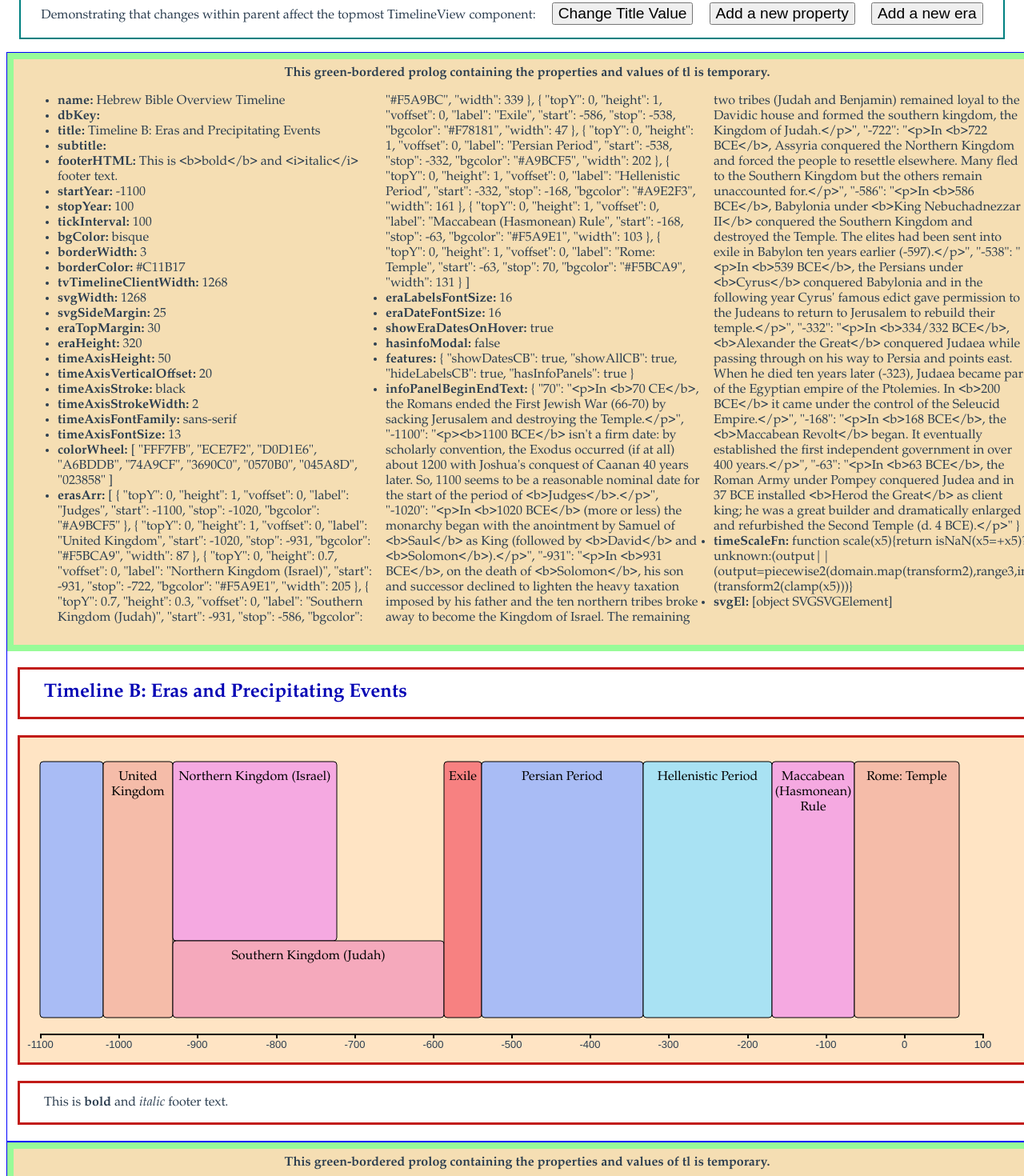
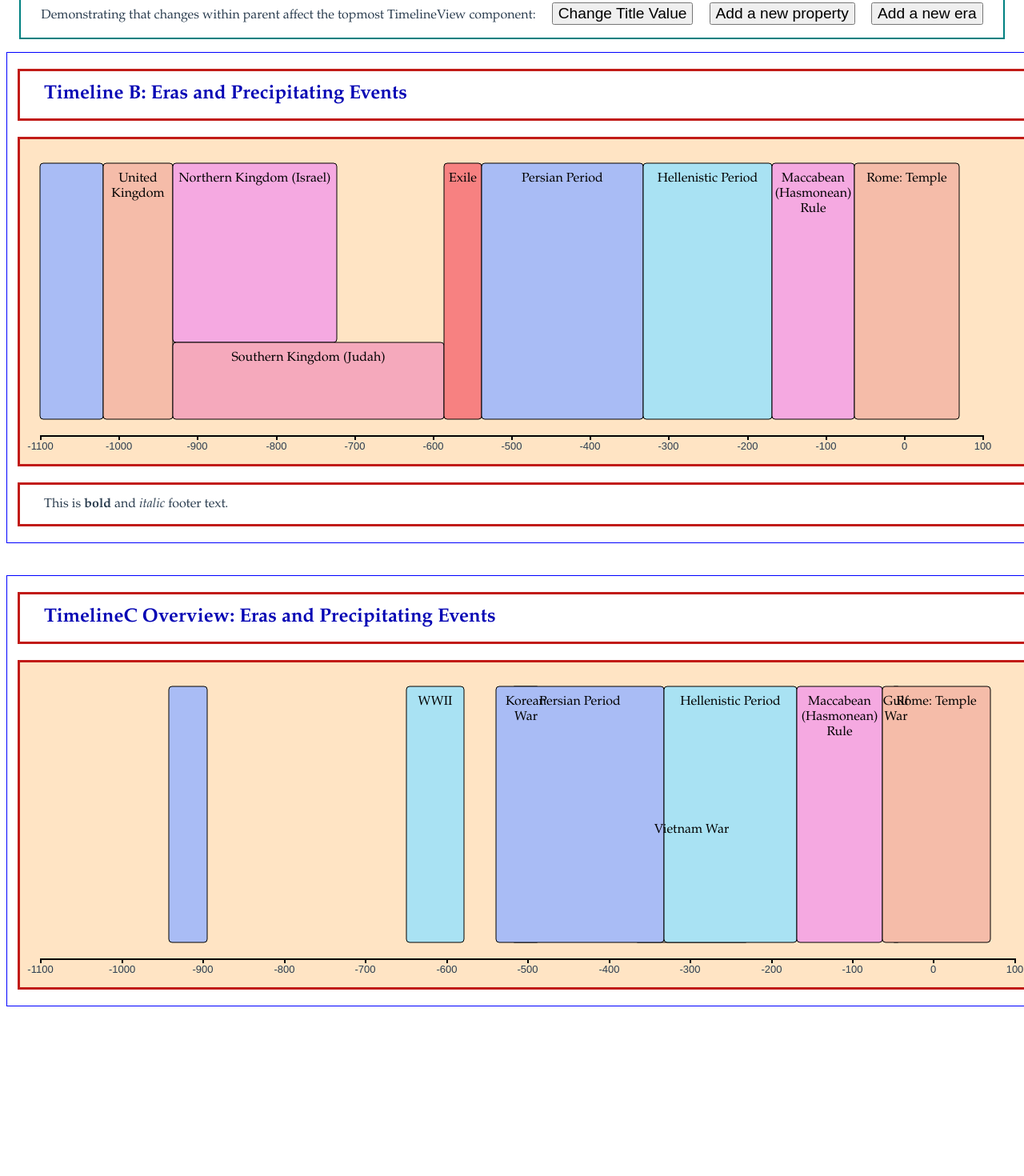
Before and after one commit to bruml2/studio1, a Vue app: page / in a window 1280 px wide. Shown: the part 1140-2610 px from the top of the page at 80% size. After the commit the page ends 2446 px from the top, so only its background shows below. Built offline with nearby package versions, Linux system fonts and the light colour scheme.

Commit message:
ready to debug

```diff
--- a/src/App.vue
+++ b/src/App.vue
@@ -1,7 +1,7 @@
 <template>
   <div id="app">
     <HelloWorld msg="The Studio1 App: TimelineView component is in the blue border below!" />
-    <TimelineView componentID="timelineA" :timeline="timelineA" :tvcWidth="tvcWidth"/>
+    <TimelineView timelineID="timelineA" :timeline="timelineA" :tvcWidth="tvcWidth" :showProlog="showPrologForA" />
     <div id="btns">
       <span>Demonstrating that changes within parent affect the topmost TimelineView component: &nbsp; &nbsp; </span>
       <button class="button" @click="changeProperty">Change Title Value</button>
@@ -10,8 +10,10 @@
       &nbsp; &nbsp;
       <button class="button" @click="addEra">Add a new era</button>
     </div>
-    <TimelineView componentID="timelineB" :timeline="timelineB" :tvcWidth="tvcWidth"/>
-    <TimelineView componentID="timelineC" :timeline="timelineC" :tvcWidth="tvcWidth"/>
+    <TimelineView timelineID="timelineB" :timeline="timelineB" :tvcWidth="tvcWidth"/>
+    <div style="height: 40px;"></div>
+    <TimelineView timelineID="timelineC" :timeline="timelineC" :tvcWidth="tvcWidth"/>
+    <div style="height: 40px;"></div>
   </div>
 </template>
 
@@ -90,7 +92,8 @@ export default {
         }
       },
       timelineC: null,
-      tvcWidth: 1302 /* allows for temporary 1px border */
+      tvcWidth: 1302, /* allows for temporary 1px border */
+      showPrologForA: true
     }
   },
   mounted: function() {
@@ -98,14 +101,14 @@ export default {
     .then(response => {
        if (!response.ok) { throw new Error("HTTP error " + response.status); }
        return response.json();
-   })
-   .then(json => {
+    })
+    .then(json => {
        this.timelineC = json;
-   })
-   .catch(function (error) {
+    })
+    .catch(function (error) {
        // this.dataError = true;
        throw new Error("fetch error: " + error);
-   })
+    })
   },
   methods: {
     changeProperty() {
--- a/src/components/TimelineView.vue
+++ b/src/components/TimelineView.vue
@@ -1,9 +1,11 @@
+<!-- for shadowed scrollbars see: https://markus.oberlehner.net/blog/scrolling-shadows-with-vue/
+-->
 <template>
   <div class="timelineViewContainer"
-       :id="componentID"
+       :id="timelineID"
        :style="{ width: tvcWidth + 'px' }"
   >
-    <div class="prolog"> <!-- this prolog is temporary: dev only -->
+    <div class="prolog" v-if="showProlog"> <!-- this prolog is temporary: dev only -->
       <div>This green-bordered prolog containing the properties and values of tl is temporary.</div>
       <ul>
         <li v-for="(value, key) in tl" :key="key">
@@ -41,7 +43,7 @@
 
   export default {
     props: {
-      componentID: {
+      timelineID: {
         type: String,
         required: false,
         default: "soleTimeline"
@@ -55,6 +57,11 @@
         type: Number,
         required: false,
         default: 1300
+      },
+      showProlog: {
+        type: Boolean,
+        required: false,
+        default: false
       }
     },
     data() {
@@ -124,12 +131,12 @@
       }
     },
     created: function() {
-      // merge prop into this.tl as target;
+      // merge timeline prop into this.tl as target;
       Object.assign(this.tl, this.timeline)
     },
     mounted: function() {
       /* do I need to wrap this in this.$nextTick()?? */
-      this.rootEl = document.getElementById(this.componentID)
+      this.rootEl = document.getElementById(this.timelineID)
       this.drawTimeline()
     },
     methods: {
@@ -172,7 +179,7 @@
         // other calculations depend on this tl.svgWidth value;
         tl.svgWidth = tvTimelineClientWidth /* - (2 * tl.svgSideMargin) */
         tl.svgEl = this.rootEl.getElementsByClassName("svg")[0]
-        console.log("=========== " + this.componentID + "============")
+        console.log("=========== " + this.timelineID + "============")
         /*
         console.log("tvTimeline clientWidth is: " + tvTimelineClientWidth)
         console.log("orig svg width  is: " + tl.svgEl.clientWidth)
```
Also changed, not shown: src/components/TimelineView.md (+5 -1 lines).
